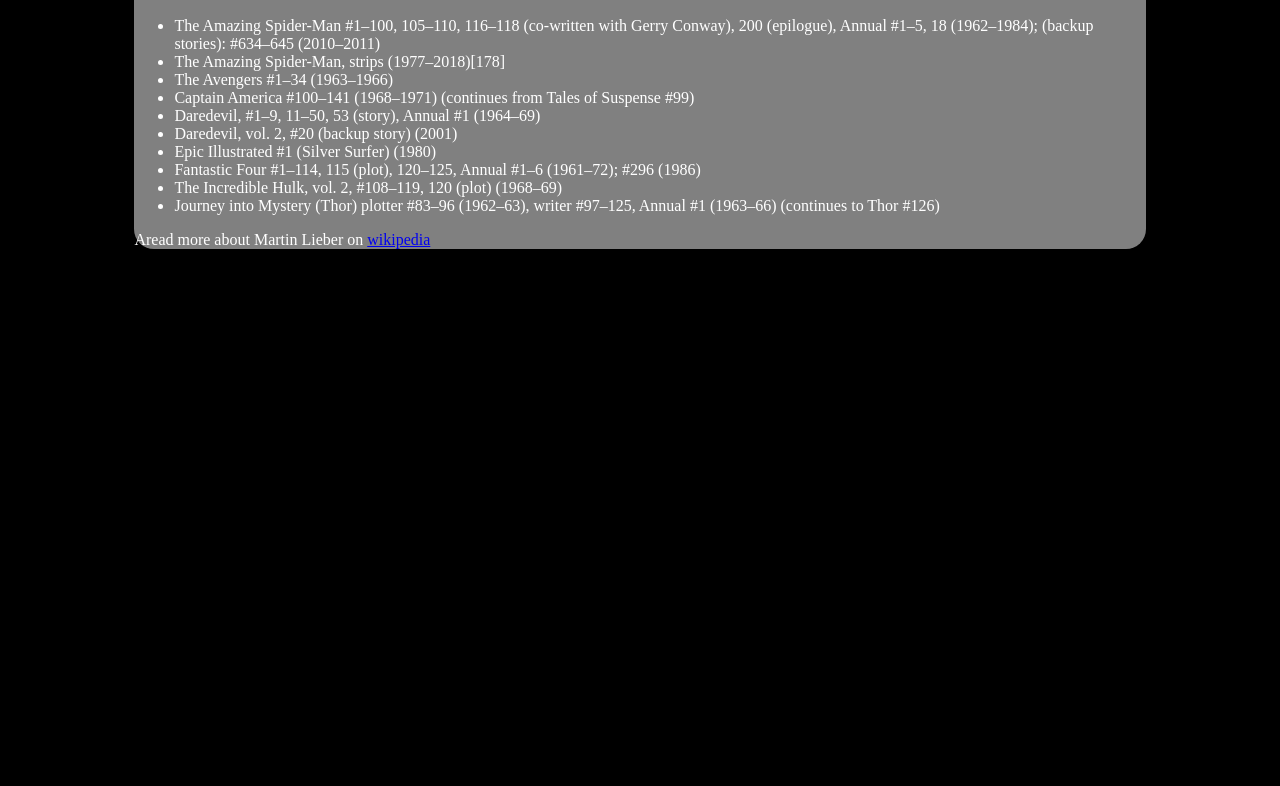
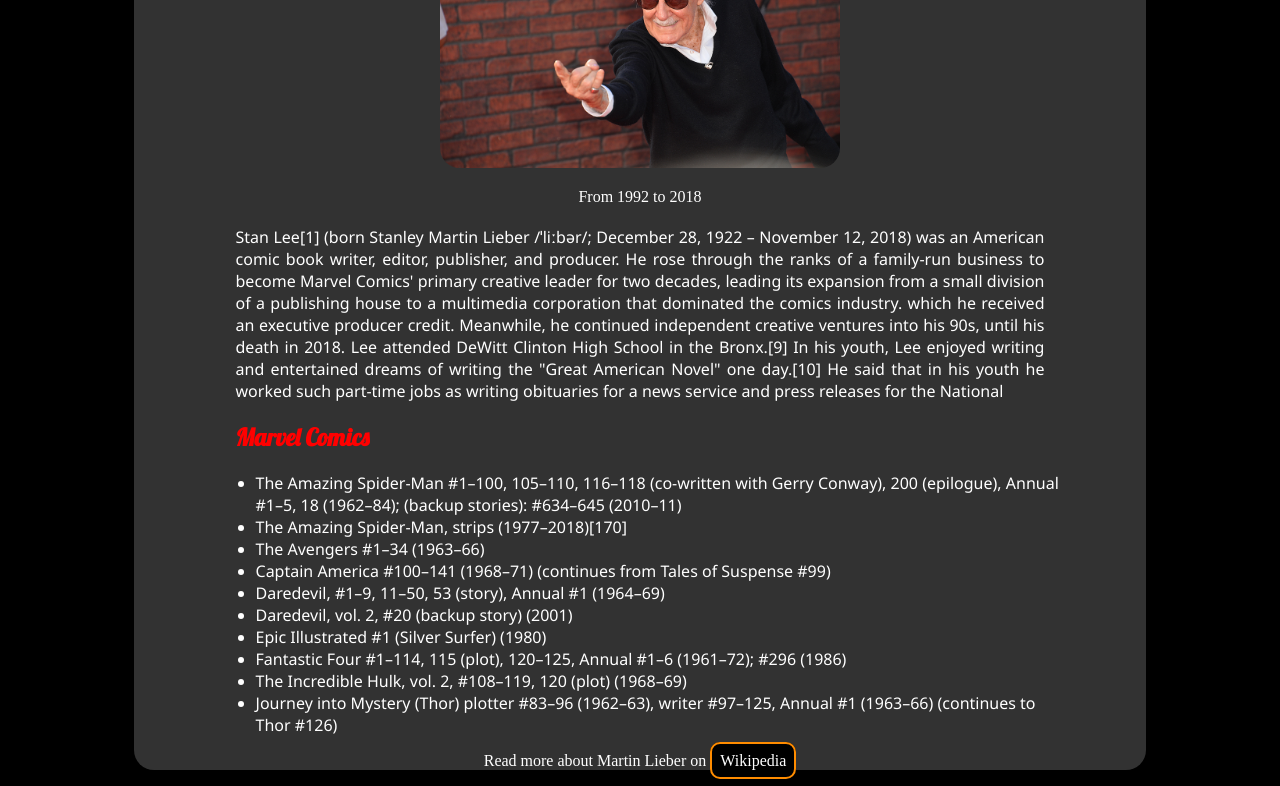
Before and after one commit to ysnbrs/Html_25.07, a plain HTML site: page index.html in a window 1280 px wide. Shown: the part 332-1118 px from the top of the page. Before the commit the page ends 800 px from the top, so only its background shows below. Drawn offline with Linux system fonts and the light colour scheme.

Commit message:
duzeltilmis son commit

```diff
--- a/index.css
+++ b/index.css
@@ -2,14 +2,64 @@ body{
     background-color: black;
     color: white;
 }
+
 .container{
-    border: 2px ;
+
     width: 80%;
     margin: auto;
-    background-color: gray;
+    background-color: rgb(50, 50, 50);
     border-radius: 20px;
 }
-.hadding{
-    font-family: font-family: 'Lobster', cursive;
+.heading{
+    font-family: 'Lobster', cursive;
+}
+#title{ font-size: 90px; text-align: center;}
+#span1{
+    color: red;
+}
+#img-div{
+
+    text-align: center;
 
 }
+#image{ width: 400px;
+    border-radius: 20px;
+}
+#info{
+
+    width: 80%;
+    margin: 20px auto;
+    text-align: justify;
+    font-family: 'Segoe UI', Tahoma, Geneva, Verdana, sans-serif;
+    font-size: 1,5rem;
+}
+#marvel{
+    color: red;
+    width: 80½;
+    margin-left: 10%;
+}
+ul{
+    width: 80%;
+    margin: auto;
+    font-family: 'Segoe UI', Tahoma, Geneva, Verdana, sans-serif;
+}
+#footer{
+    margin: 1,5rem;
+    padding: 1,5rem;
+    text-align: center;
+    font-size: 1,5rem;
+
+}
+#link{
+    text-decoration: none;
+    color: white;
+    border: 2px solid darkorange;
+    padding: 8px;
+    border-radius: 10px;
+    background-color: black;
+
+}
+#link:hover{
+    background-color: rgb(42, 39, 39);
+    color: red;
+}
--- a/index.html
+++ b/index.html
@@ -1,30 +1,42 @@
 <!DOCTYPE html>
 <html lang="en">
+
 <head>
     <meta charset="UTF-8">
     <meta http-equiv="X-UA-Compatible" content="IE=edge">
     <meta name="viewport" content="width=device-width, initial-scale=1.0">
-    <link rel="stylesheet" href="<link rel="preconnect" href="https://fonts.googleapis.com">
+    <link rel="preconnect" href="https://fonts.googleapis.com">
     <link rel="preconnect" href="https://fonts.gstatic.com" crossorigin>
-    <link href="https://fonts.googleapis.com/css2?family=Lobster&display=swap" rel="stylesheet">">
+    <link href="https://fonts.googleapis.com/css2?family=Lobster&display=swap" rel="stylesheet">
     <link rel="stylesheet" href="index.css">
-    <title>Document</title>
+    <title>Ysn WebSite</title>
 </head>
+
 <body>
-   <div class="container">
-    <h1 class="heading">Martin Liber</h1>
-    <div id="img_div">
-        <img src="" alt="">
-        <p id="date">From 1922 to 2018</p>
-    </div>
-    <p id="info">Stan Lee[1] (born Stanley Martin Lieber /ˈliːbər/; December 28, 1922 – November 12, 2018) was an American comic book writer, editor, publisher, and producer. He rose through the ranks of a family-run business to become Marvel Comics' primary creative leader for two decades, leading its expansion from a small division of a publishing house to a multimedia corporation that dominated the comics industry. which he received an executive producer credit. Meanwhile, he continued independent creative ventures into his 90s, until his death in 2018. Lee attended DeWitt Clinton High School in the Bronx.[9] In his youth, Lee enjoyed writing and entertained dreams of writing the "Great American Novel" one day.[10] He said that in his youth he worked such part-time jobs as writing obituaries for a news service and press releases for the National</p>
-    <p>
-        <h2 class="heading" id="Marvel">Marvel Comics</h2>
+
+    <div class="container">
+
+        <h1 class="heading" id="title">Martin <span id="span1">Lieber</span>  </h1>
+        <div id="img-div">
+            <img src="./img/stan-lee.jpg" alt="" width="350px" id="image">
+            <p>From 1992 to 2018</p>
+        </div>
+        <p id="info">Stan Lee[1] (born Stanley Martin Lieber /ˈliːbər/; December 28, 1922 – November 12, 2018) was an
+            American comic book writer, editor, publisher, and producer. He rose through the ranks of a family-run
+            business to become Marvel Comics' primary creative leader for two decades, leading its expansion from a
+            small division of a publishing house to a multimedia corporation that dominated the comics industry. which
+            he received an executive producer credit. Meanwhile, he continued independent creative ventures into his
+            90s, until his death in 2018. Lee attended DeWitt Clinton High School in the Bronx.[9] In his youth, Lee
+            enjoyed writing and entertained dreams of writing the "Great American Novel" one day.[10] He said that in
+            his youth he worked such part-time jobs as writing obituaries for a news service and press releases for the
+            National</p>
+        <h2 class="heading" id="marvel">Marvel Comics</h2>
         <ul>
-            <li>The Amazing Spider-Man #1–100, 105–110, 116–118 (co-written with Gerry Conway), 200 (epilogue), Annual #1–5, 18 (1962–1984); (backup stories): #634–645 (2010–2011)</li>
-            <li>The Amazing Spider-Man, strips (1977–2018)[178]</li>
-            <li>The Avengers #1–34 (1963–1966)</li>
-            <li>Captain America #100–141 (1968–1971) (continues from Tales of Suspense #99)</li>
+            <li>The Amazing Spider-Man #1–100, 105–110, 116–118 (co-written with Gerry Conway), 200 (epilogue), Annual
+                #1–5, 18 (1962–84); (backup stories): #634–645 (2010–11)</li>
+            <li>The Amazing Spider-Man, strips (1977–2018)[170]</li>
+            <li>The Avengers #1–34 (1963–66)</li>
+            <li>Captain America #100–141 (1968–71) (continues from Tales of Suspense #99)</li>
             <li>Daredevil, #1–9, 11–50, 53 (story), Annual #1 (1964–69)
             </li>
             <li>Daredevil, vol. 2, #20 (backup story) (2001)</li>
@@ -32,21 +44,14 @@
             </li>
             <li>Fantastic Four #1–114, 115 (plot), 120–125, Annual #1–6 (1961–72); #296 (1986)</li>
             <li>The Incredible Hulk, vol. 2, #108–119, 120 (plot) (1968–69)</li>
-            <li>Journey into Mystery (Thor) plotter #83–96 (1962–63), writer #97–125, Annual #1 (1963–66) (continues to Thor #126)</li>
+            <li>Journey into Mystery (Thor) plotter #83–96 (1962–63), writer #97–125, Annual #1 (1963–66) (continues to
+                Thor #126)</li>
         </ul>
 
-        <p id="footter">Aread more about Martin Lieber on
-             <a href="https://en.wikipedia.org/wiki/Stan_Lee" target="_blank" id="link">wikipedia</a> </p>
-    </p>
+        <p id="footer">Read more about Martin Lieber on <a href="https://tr.wikipedia.org/wiki/Stan_Lee" target="_blank"
+                id="link">Wikipedia</a> </p>
 
+    </div>
+</body>
 
-
-
-
-
-
-
-
-   </div>
-</body>
 </html>
```
Also changed, not shown: img.jpg (deleted), img/stan-lee.jpg (added), 1 other file.
